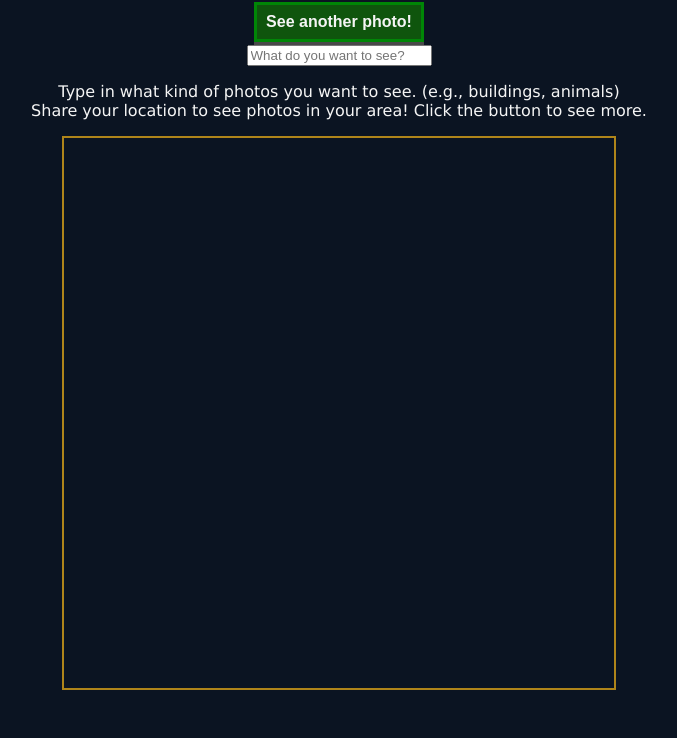
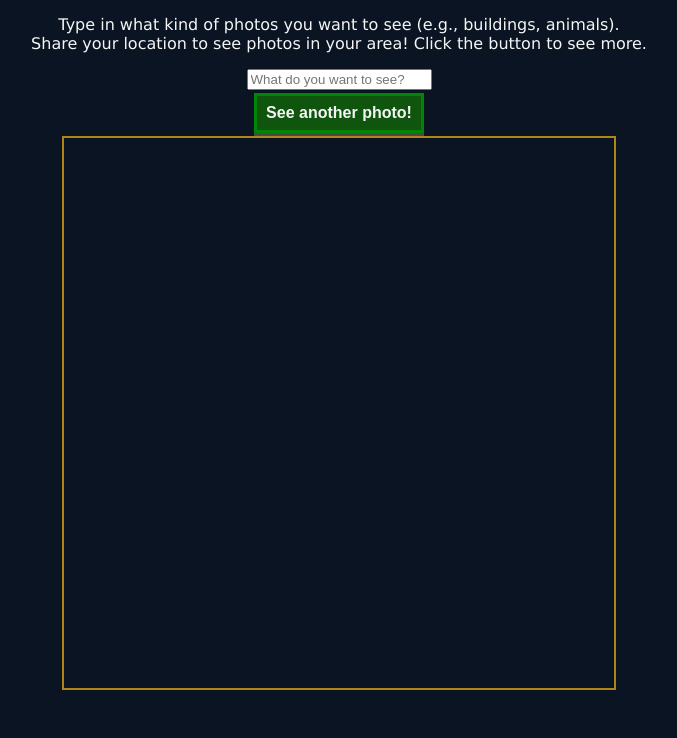
Before and after one commit to jeffsimp88/photos-from-here, a plain HTML site: page index.html in a window 1280 px wide. Shown: the part 62-800 px from the top of the page, without its empty margins (301-978 px from the left). Drawn offline with Linux system fonts and the light colour scheme.

Commit message:
Rearranged layout of page

```diff
--- a/index.html
+++ b/index.html
@@ -8,9 +8,9 @@
 </head>
 <body>
     <h1>Photos from here!</h1>
+    <p>Type in what kind of photos you want to see (e.g., buildings, animals). <br>Share your location to see photos in your area! Click the button to see more.</p>
+    <input id="typedText" cols="30" rows="1" placeholder="What do you want to see?"></input>
     <button onclick="newPhoto()" id="nextPhoto" >See another photo!</button>
-    <input id="typedText" cols="30" rows="1" placeholder="What do you want to see?"></input>
-    <p>Type in what kind of photos you want to see. (e.g., buildings, animals)<br>Share your location to see photos in your area! Click the button to see more.</p>
 
     <div id="photoBox">
     </div>
```
